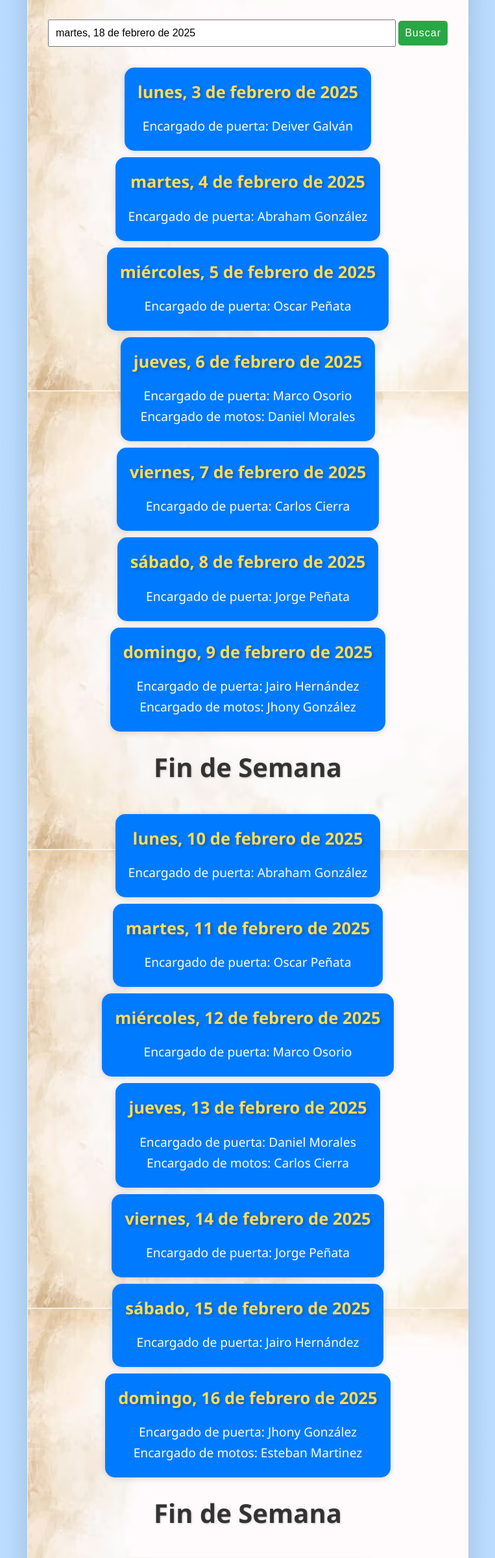
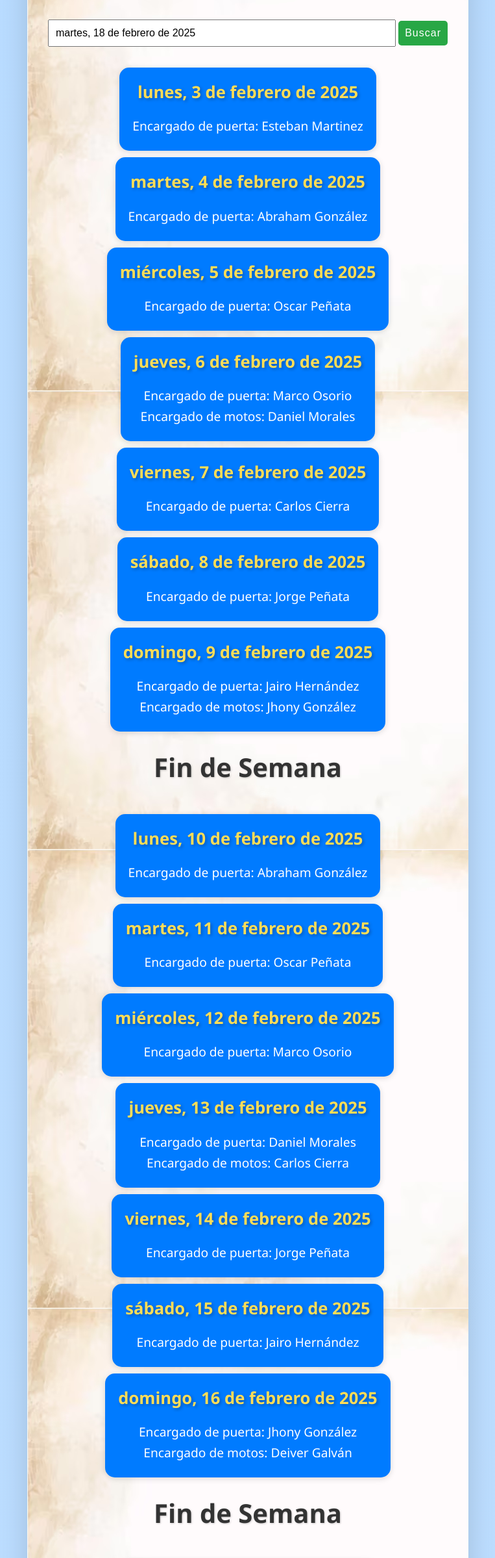
Before and after one commit to DanielDavid20/Tareasiglesia.github.io, a plain HTML site: page index.html in a window 1280 px wide. Shown: the part 135-2533 px from the top of the page at 65% size, without its empty margins (258-1021 px from the left). Drawn offline with Linux system fonts and the light colour scheme.

Commit message:
Update index.html

```diff
--- a/index.html
+++ b/index.html
@@ -31,9 +31,9 @@
     <script>
 // Lista de personas
 const personas = [
- "Deiver Galván", "Abraham González", "Oscar Peñata","Marco Osorio",
+ "Esteban Martinez", "Abraham González", "Oscar Peñata","Marco Osorio",
    "Daniel Morales",  "Carlos Cierra","Jorge Peñata",
- "Jairo Hernández", "Jhony González", "Esteban Martinez"
+ "Jairo Hernández", "Jhony González", "Deiver Galván"
 ];
 
 // Días de la semana
```
